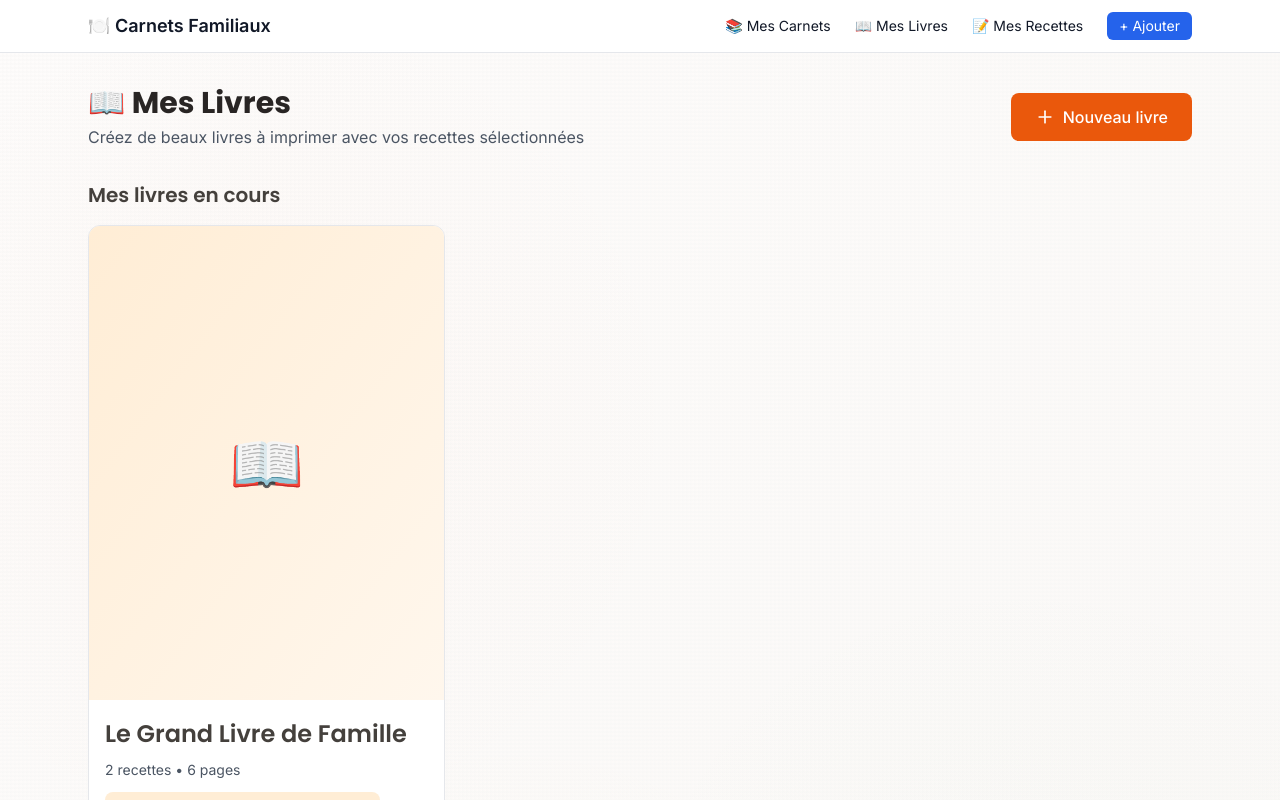
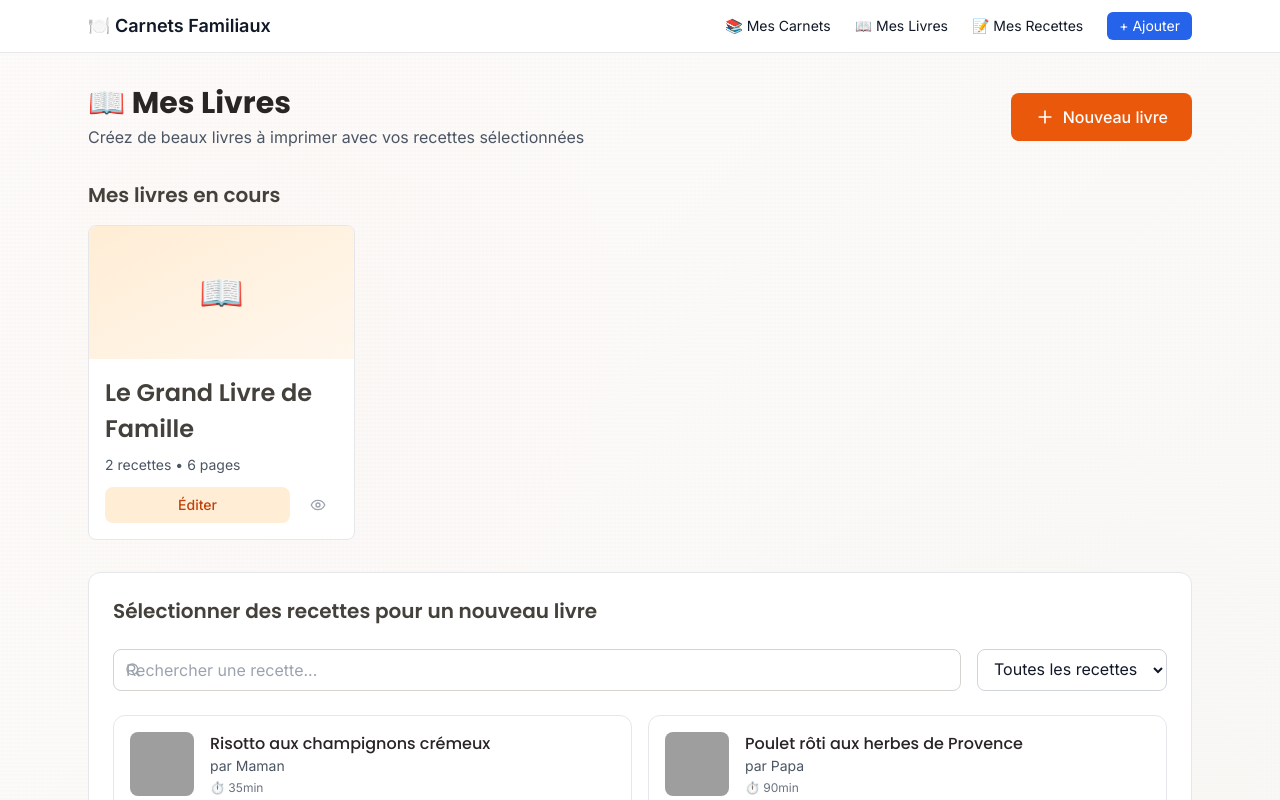
Before and after one commit to oliviertgpls-tech/Fdt-2, a Next.js app: page /livres in a window 1280 px wide. Shown: the top 800 px of the page. Built offline with nearby package versions, Linux system fonts and the light colour scheme; grey boxes are pictures that could not be loaded.

Commit message:
Update page.tsx

```diff
--- a/app/(tabs)/livres/page.tsx
+++ b/app/(tabs)/livres/page.tsx
@@ -145,10 +145,10 @@ export default function LivresPage() {
       {books.length > 0 && (
         <div className="space-y-4">
           <h2 className="text-xl font-semibold text-gray-800">Mes livres en cours</h2>
-          <div className="grid gap-4 md:grid-cols-2 lg:grid-cols-3">
+          <div className="grid gap-3 md:grid-cols-3 lg:grid-cols-4">
             {books.map((book) => (
-              <div key={book.id} className="bg-white rounded-xl border border-gray-200 overflow-hidden hover:shadow-lg transition-shadow">
-                <div className="aspect-[3/4] bg-gradient-to-br from-orange-100 to-orange-50 flex items-center justify-center text-6xl">
+              <div key={book.id} className="bg-white rounded-lg border border-gray-200 overflow-hidden hover:shadow-md transition-shadow">
+                <div className="aspect-[2/1] bg-gradient-to-br from-orange-100 to-orange-50 flex items-center justify-center text-4xl">
                   📖
                 </div>
 
```
